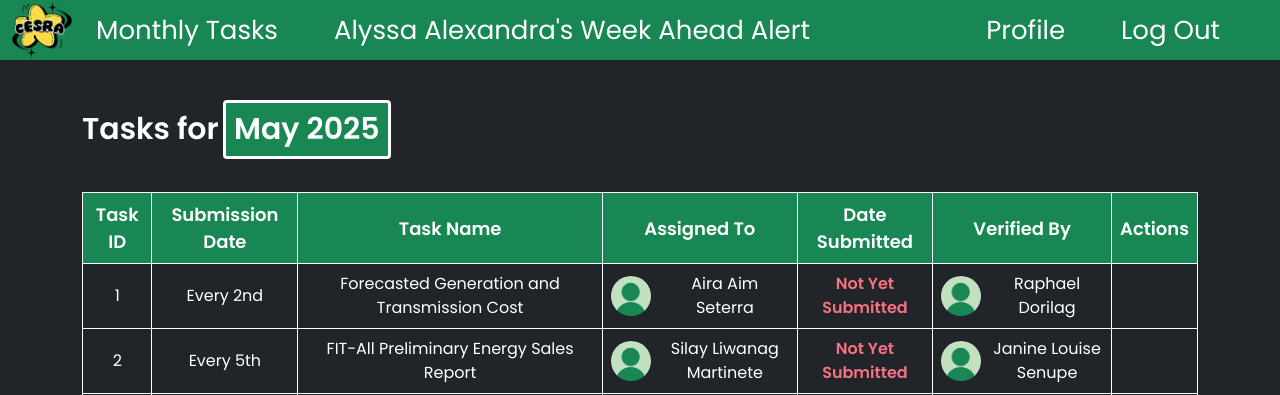
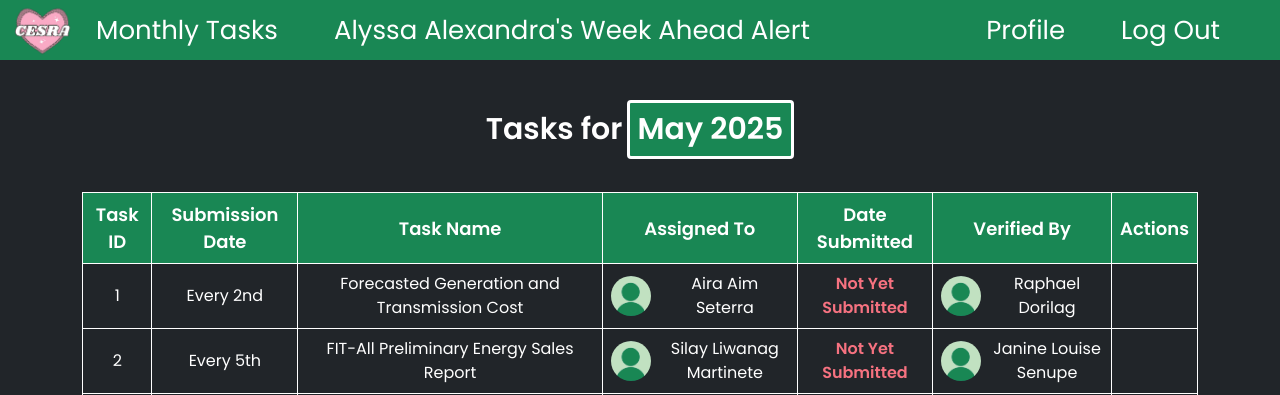
Before and after one commit to codewithaal/cesra-tasks, a Django app: page /tasks/ in a window 1280 px wide. Shown: the top 395 px of the page. Run offline with Django 5.2, Linux system fonts and the light colour scheme; a user stored in the database is signed in; data comes from the database, SQL or seed files in the repository; both versions use the stored data as it was after the commit; data that the repository does not hold is empty; some libraries are stand-ins or nearby versions.

Commit message:
chore: updated app logo

```diff
--- a/login/base/templates/alerts.html
+++ b/login/base/templates/alerts.html
@@ -50,7 +50,7 @@
     align-items: center;
     justify-content: center;
     margin-top: 100px;
-    margin-bottom: 30px;
+    text-align: center;
   }
 
   .table-container {
@@ -331,7 +331,7 @@
 <nav class="navbar navbar-expand-lg bg-success">
   <div class="container-fluid">
     <a class="navbar-brand" href="/">
-      <img src="{% static 'images/navbar-logo.png' %}" alt="Logo" style="height: 60px;">
+      <img src="{% static 'images/logo.png' %}" alt="Logo" style="height: 60px;">
     </a>
 
     <button class="navbar-toggler" type="button" data-bs-toggle="collapse" data-bs-target="#navbarNav"
--- a/login/base/templates/base.html
+++ b/login/base/templates/base.html
@@ -9,7 +9,7 @@
   {% load static %}
   <meta name="csrf-token" content="{{ csrf_token }}">
 
-  <link rel="icon" type="image/x-icon" href="{% static 'images/favicon.ico' %}">
+  <link rel="icon" type="image/x-icon" href="{% static 'images/icon.ico' %}">
 
   <link rel="preconnect" href="https://fonts.googleapis.com">
   <link rel="preconnect" href="https://fonts.gstatic.com" crossorigin>
--- a/login/base/templates/home.html
+++ b/login/base/templates/home.html
@@ -71,7 +71,7 @@
 <nav class="navbar navbar-expand-lg bg-success">
   <div class="container-fluid">
     <a class="navbar-brand" href="/">
-      <img src="{% static 'images/navbar-logo.png' %}" alt="Logo" style="height: 60px;">
+      <img src="{% static 'images/logo.png' %}" alt="Logo" style="height: 60px;">
     </a>
 
     <button class="navbar-toggler" type="button" data-bs-toggle="collapse" data-bs-target="#navbarNav"
--- a/login/base/templates/notifications.html
+++ b/login/base/templates/notifications.html
@@ -74,7 +74,7 @@
 <nav class="navbar navbar-expand-lg bg-success">
   <div class="container-fluid">
     <a class="navbar-brand" href="/">
-      <img src="{% static 'images/navbar-logo.png' %}" alt="Logo" style="height: 60px;">
+      <img src="{% static 'images/logo.png' %}" alt="Logo" style="height: 60px;">
     </a>
 
     <button class="navbar-toggler" type="button" data-bs-toggle="collapse" data-bs-target="#navbarNav"
--- a/login/base/templates/profile.html
+++ b/login/base/templates/profile.html
@@ -131,7 +131,7 @@
 <nav class="navbar navbar-expand-lg bg-success">
   <div class="container-fluid">
     <a class="navbar-brand" href="/">
-      <img src="{% static 'images/navbar-logo.png' %}" alt="Logo" style="height: 60px;">
+      <img src="{% static 'images/logo.png' %}" alt="Logo" style="height: 60px;">
     </a>
 
     <button class="navbar-toggler" type="button" data-bs-toggle="collapse" data-bs-target="#navbarNav"
--- a/login/base/templates/tasks.html
+++ b/login/base/templates/tasks.html
@@ -66,9 +66,10 @@
     .centered-content {
       display: flex;
       flex-direction: column;
-      align-items: left;
-      justify-content: left;
+      align-items: center;
+      justify-content: center;
       margin-top: 100px;
+      text-align: center;
     }
 
     .table-container {
@@ -80,8 +81,8 @@
     .task-heading {
       font-size: 30px;
       font-weight: bold;
+      margin-bottom: 10px;
       display: inline-block;
-      margin-bottom: 10px;
     }
 
     .profile-info {
@@ -217,7 +218,7 @@
   <nav class="navbar navbar-expand-lg bg-success">
   <div class="container-fluid">
     <a class="navbar-brand" href="/">
-      <img src="{% static 'images/navbar-logo.png' %}" alt="Logo" style="height: 60px;">
+      <img src="{% static 'images/logo.png' %}" alt="Logo" style="height: 60px;">
     </a>
 
     <button class="navbar-toggler" type="button" data-bs-toggle="collapse" data-bs-target="#navbarNav"
```
Also changed, not shown: login/base/static/images/favicon.ico (deleted), login/base/static/images/icon.ico (added), login/base/static/images/logo.png (added), login/base/static/images/navbar-logo.png (deleted), login/db.sqlite3, login/media/base/media/aslee_profile_zz23iSJ.png (deleted).
